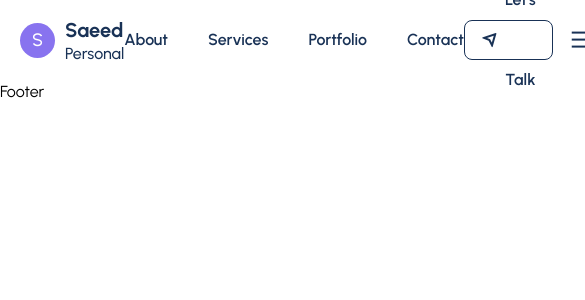
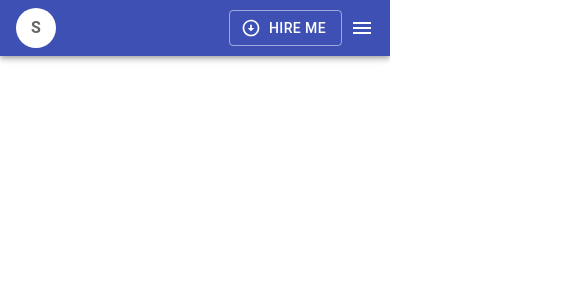
Before and after one commit to saeedmaldosary/react-material-ui-tailwind-portfolio, a React (Create React App) app: page / in a window 390 px wide. Shown: the top 300 px of the page, 585 px wide, since content can reach past the window. Built offline with nearby package versions, Linux system fonts and the light colour scheme.

Commit message:
Do the header using material ui

```diff
--- a/package.json
+++ b/package.json
@@ -3,6 +3,11 @@
   "version": "0.1.0",
   "private": true,
   "dependencies": {
+    "@emotion/react": "^11.11.1",
+    "@emotion/styled": "^11.11.0",
+    "@mui/icons-material": "^5.11.16",
+    "@mui/material": "^5.13.6",
+    "@mui/styled-engine-sc": "^5.12.0",
     "@testing-library/jest-dom": "^5.16.5",
     "@testing-library/react": "^13.4.0",
     "@testing-library/user-event": "^13.5.0",
@@ -12,6 +17,7 @@
     "react-dom": "^18.2.0",
     "react-scripts": "5.0.1",
     "remixicon": "^3.4.0",
+    "styled-components": "^6.0.0-rc.6",
     "tailwind": "^4.0.0",
     "web-vitals": "^2.1.4"
   },
--- a/src/App.js
+++ b/src/App.js
@@ -1,21 +1,8 @@
-import { useEffect } from "react";
-import Aos from "aos";
-import "./App.css";
+import Container from "@mui/material/Container";
 import Header from "./components/Header/Header";
-import Footer from "./components/Footer/Footer";
 
 function App() {
-  useEffect(() => {
-    Aos.init();
-  }, []);
-
-  return (
-    <>
-      <Header />
-      <main></main>
-      <Footer />
-    </>
-  );
+  return <Header />;
 }
 
 export default App;
--- a/src/components/Header/Header.jsx
+++ b/src/components/Header/Header.jsx
@@ -1,87 +1,153 @@
-import React from "react";
+import * as React from "react";
+import AppBar from "@mui/material/AppBar";
+import Box from "@mui/material/Box";
+import Toolbar from "@mui/material/Toolbar";
+import IconButton from "@mui/material/IconButton";
+import Typography from "@mui/material/Typography";
+import Menu from "@mui/material/Menu";
+import MenuIcon from "@mui/icons-material/Menu";
+import Container from "@mui/material/Container";
+import Avatar from "@mui/material/Avatar";
+import Button from "@mui/material/Button";
+import MenuItem from "@mui/material/MenuItem";
+import ArrowCircleDownIcon from "@mui/icons-material/ArrowCircleDown";
 
-const Header = () => {
+const pages = ["Products", "Pricing", "Blog"];
+const settings = ["Profile", "Account", "Dashboard", "Logout"];
+
+function Header() {
+  const [anchorElNav, setAnchorElNav] = React.useState(null);
+  const [anchorElUser, setAnchorElUser] = React.useState(null);
+
+  const handleOpenNavMenu = (event) => {
+    setAnchorElNav(event.currentTarget);
+  };
+  const handleOpenUserMenu = (event) => {
+    setAnchorElUser(event.currentTarget);
+  };
+
+  const handleCloseNavMenu = () => {
+    setAnchorElNav(null);
+  };
+
+  const handleCloseUserMenu = () => {
+    setAnchorElUser(null);
+  };
+
   return (
-    <header className="w-full h-[80px] flex items-center leading-[80px]">
-      {/* Container start */}
-      <div className="container">
-        <div className="flex items-center justify-between">
-          {/* Logo start */}
-          <div className="flex items-center gap-[10px]">
-            {/* Circle start  */}
-            <span
-              className="w-[35px] h-[35px] bg-primaryCoIor
-              text-white text-[18px] font-[500] rounded-full
-              flex items-center justify-center
-            "
+    <AppBar position="static">
+      <Container>
+        <Toolbar disableGutters>
+          {/* Logo */}
+          <Box
+            sx={{
+              display: "flex",
+              flexGrow: { xs: 1, md: 0 },
+            }}
+          >
+            <Button
+              variant="contained"
+              color="primary"
+              sx={{
+                borderRadius: "50%",
+                minWidth: 0,
+                padding: 0,
+                boxShadow: "none",
+              }}
             >
-              S
-            </span>
-            {/* Circle end  */}
-            {/* Name based the circle start */}
-            <div className="leading-[20px]">
-              <h2 className="text-xl text-smallTextColor font-[700]">Saeed</h2>
-              <p className="text-smallTextColor text-[16px] font-[500]">
-                Personal
-              </p>
-            </div>
-            {/* Name based the circle end */}
-          </div>
-          {/* Logo end */}
-          {/* Menu start */}
-          <div className="menu">
-            <ul className="flex gap-10">
-              <li>
-                <a className="text-smallTextColor font-[600]" href="#about">
-                  About
-                </a>
-              </li>
-              <li>
-                <a className="text-smallTextColor font-[600]" href="services">
-                  Services
-                </a>
-              </li>
-              <li>
-                <a className="text-smallTextColor font-[600]" href="portfolio">
-                  Portfolio
-                </a>
-              </li>
-              <li>
-                <a className="text-smallTextColor font-[600]" href="contact">
-                  Contact
-                </a>
-              </li>
-            </ul>
-          </div>
-          {/* Menu end */}
-          {/* Menu right start */}
-          <div className="flex items-center gap-4">
-            {/* Let's Talk button start */}
-            <button
-              className="flex items-center gap-2
-              text-smallTextColor font-[600]
-              border border-solid border-smallTextColor
-              py-2 px-4 rounded-[8px]
-              max-h-[40px]
-              hover:bg-smallTextColor hover:text-white
-              ease-in duration-300"
+              <Avatar
+                sx={{
+                  width: 40,
+                  height: 40,
+                  backgroundColor: "secondary.main",
+                }}
+              >
+                <Typography
+                  variant="body1"
+                  component="span"
+                  sx={{
+                    color: "text.secondary",
+                    fontWeight: "bold",
+                  }}
+                >
+                  S
+                </Typography>
+              </Avatar>
+            </Button>
+          </Box>
+
+          {/* Big screen screen menu */}
+          <Box
+            sx={{
+              flexGrow: 1,
+              display: { xs: "none", md: "flex" },
+              justifyContent: "center",
+              gap: 3,
+            }}
+          >
+            {pages.map((page) => (
+              <Button
+                key={page}
+                onClick={handleCloseNavMenu}
+                sx={{ my: 2, color: "white", display: "block" }}
+              >
+                {page}
+              </Button>
+            ))}
+          </Box>
+
+          {/* Hire me button */}
+          <Box>
+            <Button
+              variant="outlined"
+              color="secondary"
+              startIcon={<ArrowCircleDownIcon />}
             >
-              <i class="ri-send-plane-line"></i>
-              Let's Talk
-            </button>
-            {/* Let's Talk button end */}
-            {/* Small menu start */}
-            <span className="text-2xl text-smallTextColor md:hidden cursor-pointer">
-              <i class="ri-menu-line"></i>
-            </span>
-            {/* Small menu end */}
-          </div>
-          {/* Menu right end */}
-        </div>
-      </div>
-      {/* Container end */}
-    </header>
+              Hire me
+            </Button>
+          </Box>
+
+          {/* Small screen menu */}
+          <Box sx={{ display: { xs: "flex", md: "none" } }}>
+            <IconButton
+              size="large"
+              aria-label="account of current user"
+              aria-controls="menu-appbar"
+              aria-haspopup="true"
+              onClick={handleOpenNavMenu}
+              sx={{ p: 0, pl: 1 }}
+              color="inherit"
+            >
+              <MenuIcon />
+            </IconButton>
+            <Menu
+              id="menu-appbar"
+              anchorEl={anchorElNav}
+              anchorOrigin={{
+                vertical: "bottom",
+                horizontal: "left",
+              }}
+              keepMounted
+              transformOrigin={{
+                vertical: "top",
+                horizontal: "left",
+              }}
+              open={Boolean(anchorElNav)}
+              onClose={handleCloseNavMenu}
+              sx={{
+                display: { xs: "block", md: "none" },
+              }}
+            >
+              {pages.map((page) => (
+                <MenuItem key={page} onClick={handleCloseNavMenu}>
+                  <Typography textAlign="center">{page}</Typography>
+                </MenuItem>
+              ))}
+            </Menu>
+          </Box>
+        </Toolbar>
+      </Container>
+    </AppBar>
   );
-};
-
+}
 export default Header;
--- a/src/index.js
+++ b/src/index.js
@@ -2,13 +2,33 @@ import React from "react";
 import ReactDOM from "react-dom/client";
 import "./index.css";
 import App from "./App";
+import { createTheme, ThemeProvider } from "@mui/material";
 
 import "aos/dist/aos.css";
 import "remixicon/fonts/remixicon.css";
 
+const theme = createTheme({
+  palette: {
+    primary: {
+      light: "#757ce8",
+      main: "#3f50b5",
+      dark: "#002884",
+      contrastText: "#fff",
+    },
+    secondary: {
+      light: "#ff7961",
+      main: "#ffff",
+      dark: "#ba000d",
+      contrastText: "#3f50b5",
+    },
+  },
+});
+
 const root = ReactDOM.createRoot(document.getElementById("root"));
 root.render(
   <React.StrictMode>
-    <App />
+    <ThemeProvider theme={theme}>
+      <App />
+    </ThemeProvider>
   </React.StrictMode>
 );
```
Also changed, not shown: 1 other file (tests, documents, lock files or other folders).
